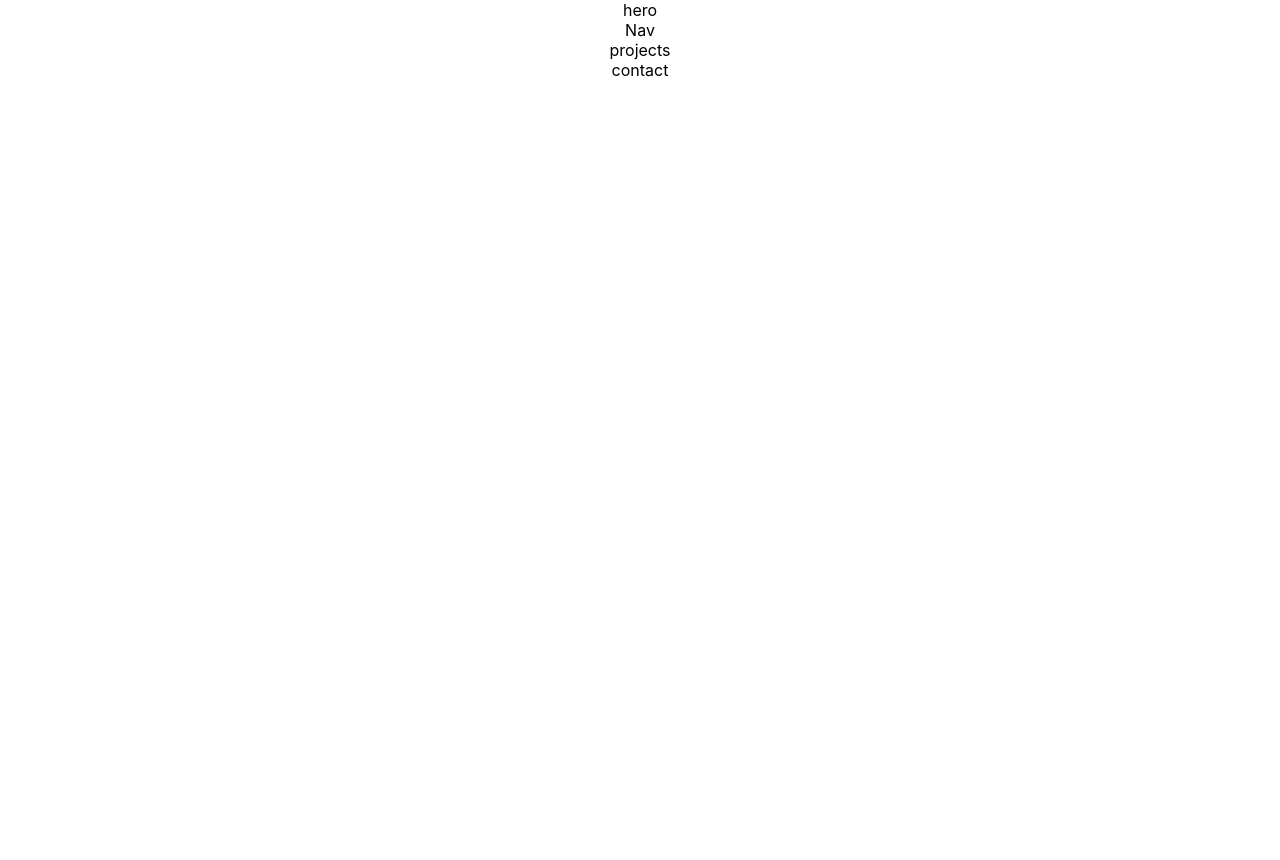
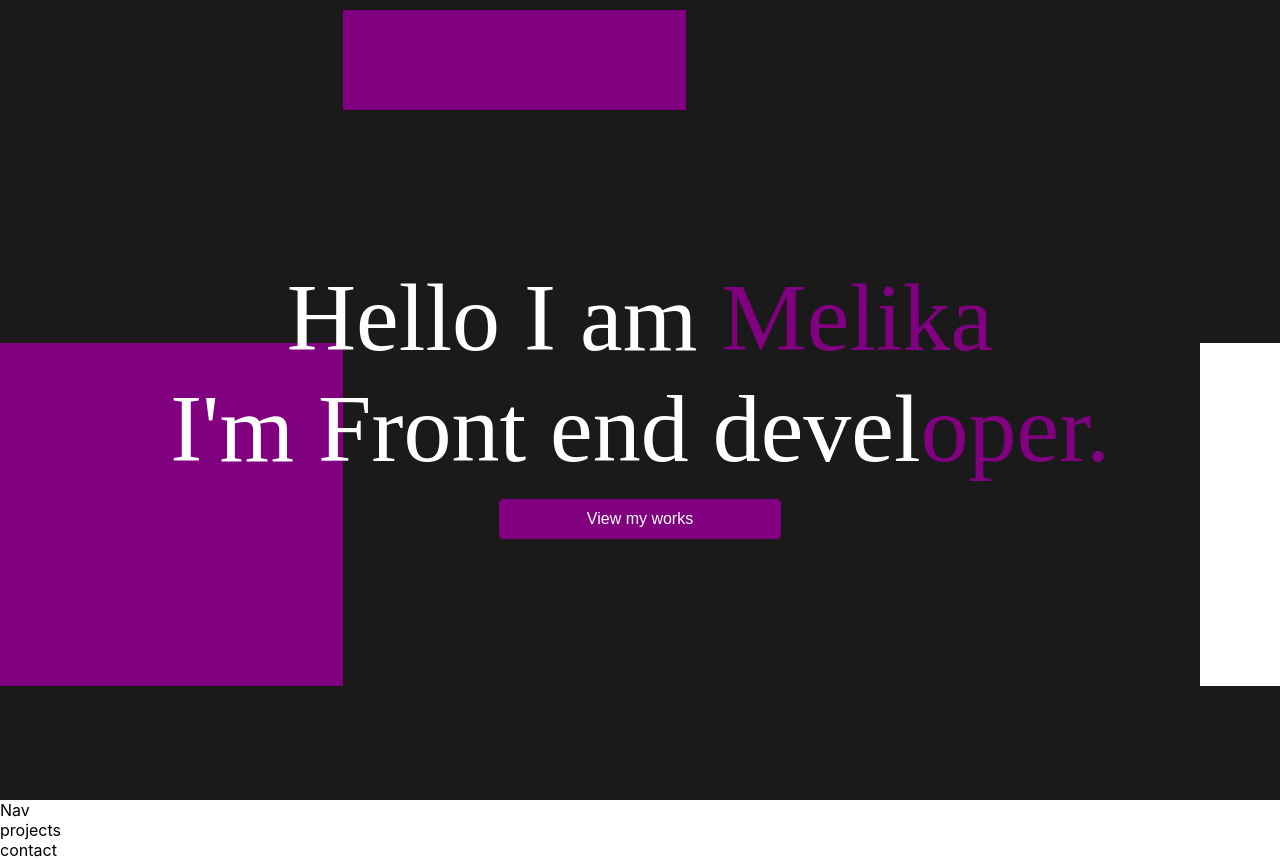
Before and after one commit to melika760/myportfolio, a React (Create React App) app: page / in a window 1280 px wide. Before the commit the page ends 800 px from the top, so only its background shows below. Built offline with nearby package versions, Linux system fonts and the light colour scheme.

Commit message:
adding hero section

```diff
--- a/public/index.html
+++ b/public/index.html
@@ -2,14 +2,14 @@
 <html lang="en">
   <head>
     <meta charset="utf-8" />
-    <link rel="icon" href="%PUBLIC_URL%/favicon.ico" />
+    <link rel="icon" href="%PUBLIC_URL%/logo.png" />
     <meta name="viewport" content="width=device-width, initial-scale=1" />
     <meta name="theme-color" content="#000000" />
     <meta
       name="description"
-      content="Web site created using create-react-app"
+      content="Melika's Portfolio"
     />
-    <link rel="apple-touch-icon" href="%PUBLIC_URL%/logo192.png" />
+    <link rel="apple-touch-icon" href="%PUBLIC_URL%/logo.png" />
     <!--
       manifest.json provides metadata used when your web app is installed on a
       user's mobile device or desktop. See https://developers.google.com/web/fundamentals/web-app-manifest/
@@ -24,7 +24,7 @@
       work correctly both with client-side routing and a non-root public URL.
       Learn how to configure a non-root public URL by running `npm run build`.
     -->
-    <title>React App</title>
+    <title>Melika's Portfolio</title>
   </head>
   <body>
     <noscript>You need to enable JavaScript to run this app.</noscript>
--- a/src/App.css
+++ /dev/null
@@ -1,38 +0,0 @@
-.App {
-  text-align: center;
-}
-
-.App-logo {
-  height: 40vmin;
-  pointer-events: none;
-}
-
-@media (prefers-reduced-motion: no-preference) {
-  .App-logo {
-    animation: App-logo-spin infinite 20s linear;
-  }
-}
-
-.App-header {
-  background-color: #282c34;
-  min-height: 100vh;
-  display: flex;
-  flex-direction: column;
-  align-items: center;
-  justify-content: center;
-  font-size: calc(10px + 2vmin);
-  color: white;
-}
-
-.App-link {
-  color: #61dafb;
-}
-
-@keyframes App-logo-spin {
-  from {
-    transform: rotate(0deg);
-  }
-  to {
-    transform: rotate(360deg);
-  }
-}
--- a/src/App.js
+++ b/src/App.js
@@ -1,5 +1,3 @@
-
-import './App.css';
 import Contact from './components/Contact';
 import Hero from './components/Hero';
 import Nav from './components/Nav';
--- a/src/components/Hero.jsx
+++ b/src/components/Hero.jsx
@@ -1,9 +1,41 @@
 import React from 'react'
+import Styles from "./Hero.module.css"
+import Canvas from './UI/Canvas'
+const Hero = () => {
+    const draw = (context,count) => {
+        context.clearRect(0, 0, context.canvas.width, context.canvas.height)
+        context.fillStyle = 'purple'
+        const d = count % 800
+        context.fillRect(10+d  , 10 , 100 , 100)
+        context.fillRect(10 +d , 10+d , 10-2*d , 10+d)
+        context.fillRect(10+d  , 10 , 10+d , 100)
+      }
+      const draw2 = (context,count) => {
+        context.clearRect(0, 0, context.canvas.width, context.canvas.height)
+        context.fillStyle = 'white'
+        const d = count % 800
+        context.fillRect(10+d  , 10 , 100 , 100)
+        context.fillRect(10+d , 10 +d, 10-2*d , 10+d)
+        context.fillRect(10+d  , 10 , 10+d , 100)
 
-const Hero = () => {
+      }
+
+
   return (
-    <div>
-      hero
+    <div className={Styles.hero}>
+        <div className={Styles.canva}>
+        <Canvas draw={draw} width="1200" height="800" />
+        <Canvas draw={draw2} width="1200" height="800" />
+        </div>
+     <header className={Styles.header}>
+        <div className={Styles.headingone}>
+        Hello I am <span className={Styles.name}>Melika</span>
+        </div>
+        <div className={Styles.headingtwo}>
+       I'm Front end devel<span className={Styles.name}>oper.</span>
+        </div>
+        <button className={Styles.btn}>View my works</button>
+     </header>
     </div>
   )
 }
--- /dev/null
+++ b/src/components/Hero.module.css
@@ -0,0 +1,83 @@
+.hero{
+    height: 100vh;
+    position: relative;
+    display: flex;
+}
+.canva{
+    position: absolute;
+    left: 0;
+    right: 0;
+    top: 0;
+    width: 100%;
+    height: 100vh;
+    background-color: #1a1a1a;
+    overflow: hidden;
+    display: flex;
+}
+.header{
+    position: relative;
+    align-self: center;
+    display: flex;
+    flex-direction: column;
+    align-items: center;
+    line-height: normal;
+    width: fit-content;
+    height: auto;
+    margin-left: auto;
+    margin-right: auto;
+    color: white;
+    font-weight: 300;
+    font-family:'popins';
+    z-index: 999;
+    box-sizing: inherit;
+
+}
+.headingone,.headingtwo{
+    font-size: 6rem;
+    animation-duration: 1.4s;
+    animation-timing-function: cubic-bezier(0.21, 1.11, 0.81, 0.99);
+
+}
+.headingone{
+    animation-name: movetoleft;
+}
+.headingtwo{
+animation-name: movetoright;
+}
+.name{
+    color: purple;
+}
+.btn{
+    background-color: purple;
+    border: 1px solid purple;
+    color: white;
+    border-radius: 4px;
+    width: 30%;
+    height: 40px;
+    margin-top: 15px;
+    font-size: 1rem;
+    cursor: pointer;
+}
+.btn:hover{
+    box-shadow: 0px 0px 10px white,
+}
+@keyframes movetoleft {
+    0%{
+        opacity: 0;
+        transform: translateX(-10rem);
+    }
+    100%{
+        opacity: 1;
+        transform: translateX(0);
+    }
+}
+@keyframes movetoright {
+    0%{
+        opacity: 0;
+        transform: translateX(10rem);
+    }
+    100%{
+        opacity: 1;
+        transform: translateX(0);
+    }
+}
--- /dev/null
+++ b/src/components/UI/Canvas.jsx
@@ -0,0 +1,11 @@
+import React from 'react'
+import useCanvas from './useCanvas'
+
+const Canvas = props => {
+    const { draw, ...rest } = props
+    const ref = useCanvas(draw)
+
+    return <canvas ref={ref} {...rest}/>
+}
+
+export default Canvas
--- /dev/null
+++ b/src/components/UI/useCanvas.jsx
@@ -0,0 +1,29 @@
+import { useRef, useEffect } from 'react'
+
+const useCanvas = draw => {
+
+  const ref = useRef(null)
+
+  useEffect(() => {
+
+    const canvas = ref.current
+    const context = canvas.getContext('2d')
+    let count = 0
+    let animationId
+
+    const renderer = () => {
+      count++
+      draw(context, count)
+      animationId = window.requestAnimationFrame(renderer)
+    }
+    renderer()
+
+    return () => {
+      window.cancelAnimationFrame(animationId)
+    }
+  }, [draw])
+
+  return ref
+}
+
+export default useCanvas
```
Also changed, not shown: public/logo.png (added), 1 other file (tests, documents, lock files or other folders).
